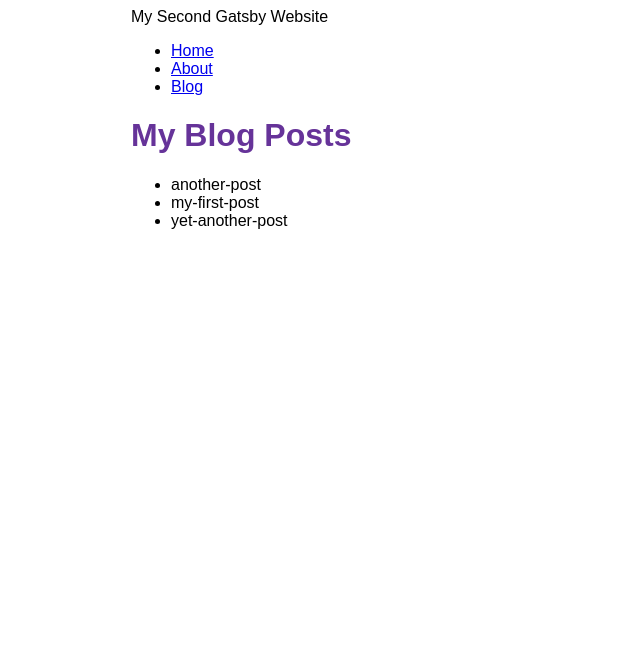
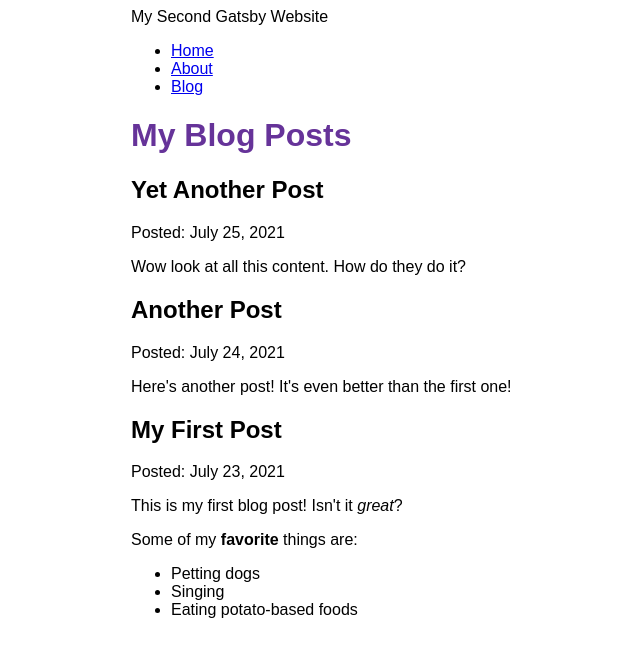
Before and after one commit to Julian-UBC/gatsby-tutorial-2, a Gatsby site: page /blog in a window 1280 px wide. Shown: the whole page, without its empty margins (259-899 px from the left). Built offline with nearby package versions, Linux system fonts and the light colour scheme; Gatsby itself is replaced by a stand-in of ours.

Commit message:
Finished Gatsby Tutorial Part 5

```diff
--- a/blog/another-post.mdx
+++ b/blog/another-post.mdx
@@ -0,0 +1,6 @@
+---
+title: "Another Post"
+date: "2021-07-24"
+---
+
+Here's another post! It's even better than the first one!
--- a/blog/my-first-post.mdx
+++ b/blog/my-first-post.mdx
@@ -0,0 +1,12 @@
+---
+title: "My First Post"
+date: "2021-07-23"
+---
+
+This is my first blog post! Isn't it _great_?
+
+Some of my **favorite** things are:
+
+- Petting dogs
+- Singing
+- Eating potato-based foods
--- a/blog/yet-another-post.mdx
+++ b/blog/yet-another-post.mdx
@@ -0,0 +1,6 @@
+---
+title: "Yet Another Post"
+date: "2021-07-25"
+---
+
+Wow look at all this content. How do they do it?
--- a/gatsby-config.js
+++ b/gatsby-config.js
@@ -13,5 +13,6 @@ module.exports = {
         path: `${__dirname}/blog`,
       },
     },
+    "gatsby-plugin-mdx",
   ],
 };
--- a/package.json
+++ b/package.json
@@ -15,8 +15,11 @@
     "clean": "gatsby clean"
   },
   "dependencies": {
+    "@mdx-js/mdx": "^1.6.22",
+    "@mdx-js/react": "^1.6.22",
     "gatsby": "^4.15.0",
     "gatsby-plugin-image": "^2.15.0",
+    "gatsby-plugin-mdx": "^3.15.0",
     "gatsby-plugin-sharp": "^4.15.0",
     "gatsby-source-filesystem": "^4.15.0",
     "react": "^17.0.1",
--- a/src/pages/blog.js
+++ b/src/pages/blog.js
@@ -1,24 +1,32 @@
 import * as React from "react";
 import Layout from "../components/layout";
+import { MDXRenderer } from "gatsby-plugin-mdx";
 import { graphql } from "gatsby";
 
 const BlogPage = ({ data }) => {
   return (
     <Layout pageTitle="My Blog Posts">
-      <ul>
-        {data.allFile.nodes.map((node) => (
-          <li key={node.name}>{node.name}</li>
-        ))}
-      </ul>
+      {data.allMdx.nodes.map((node) => (
+        <article key={node.id}>
+          <h2>{node.frontmatter.title}</h2>
+          <p>Posted: {node.frontmatter.date}</p>
+          <MDXRenderer>{node.body}</MDXRenderer>
+        </article>
+      ))}
     </Layout>
   );
 };
 
 export const query = graphql`
   query {
-    allFile {
+    allMdx(sort: { fields: frontmatter___date, order: DESC }) {
       nodes {
-        name
+        frontmatter {
+          date(formatString: "MMMM D, YYYY")
+          title
+        }
+        id
+        body
       }
     }
   }
```
Also changed, not shown: 1 other file.
